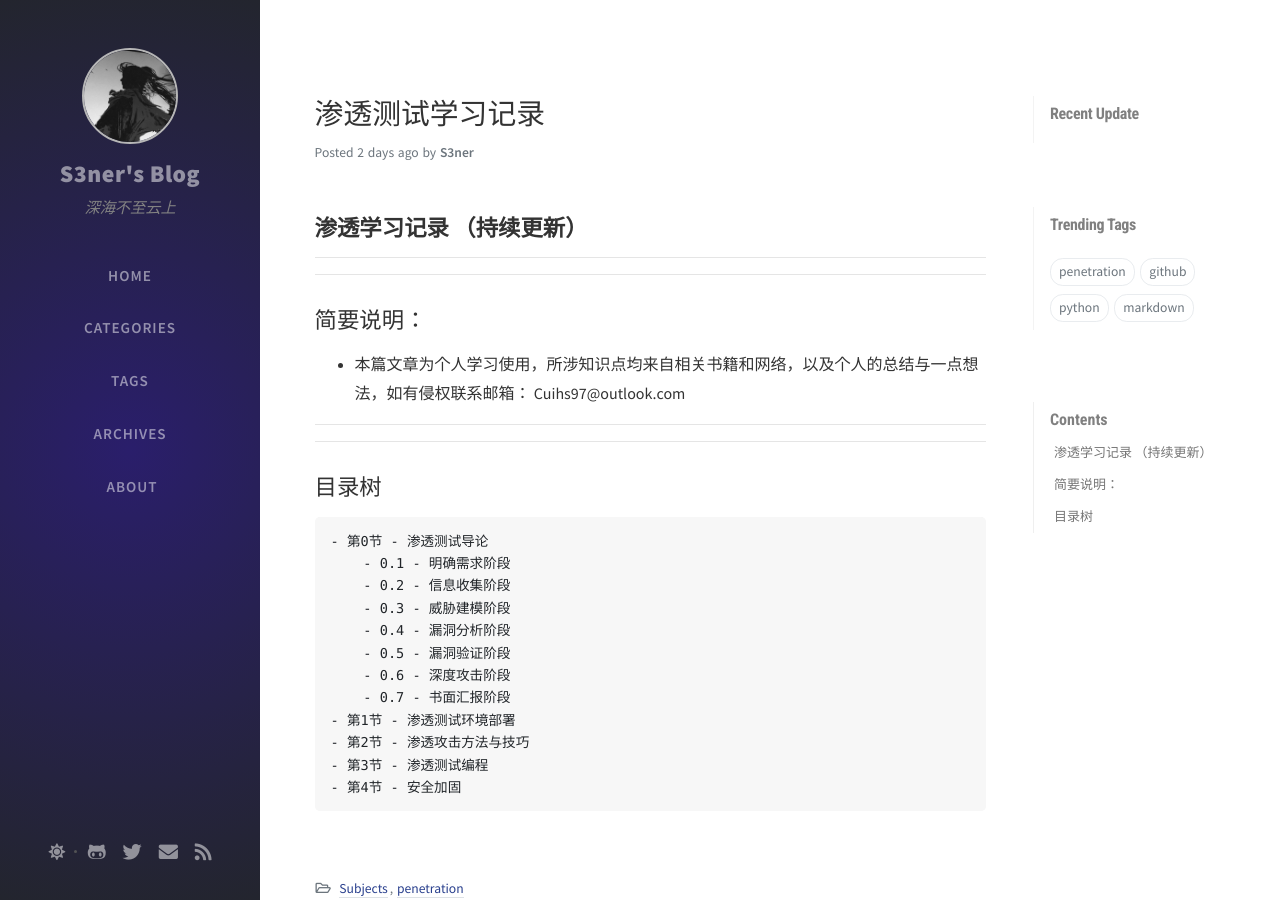
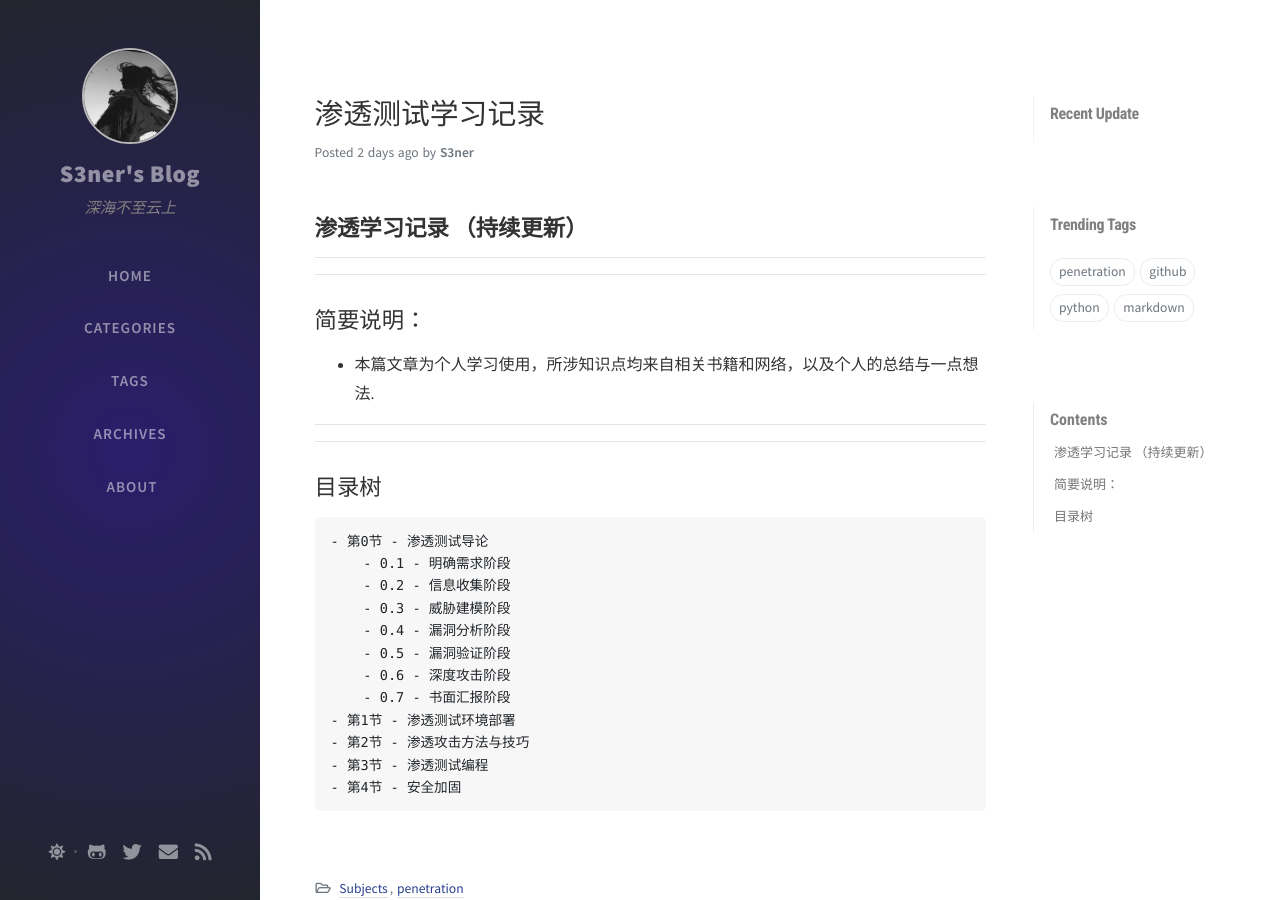
Before and after one commit to devisitem/legacy-blog, a Jekyll site: the page built from _posts/2020-07-11-渗透测试学习记录.md, in a window 1280 px wide and 900 px high. Built offline with Jekyll 4.4.1, drawn with Linux system fonts in a browser that asks for light colours; nearby versions of some CDN libraries; comment, search, counter and statistics services are not loaded.

Commit message:
Update 2020-07-11-渗透测试学习记录.md

```diff
--- a/_posts/2020-07-11-渗透测试学习记录.md
+++ b/_posts/2020-07-11-渗透测试学习记录.md
@@ -16,7 +16,7 @@ hide: false
 
 
 ## 简要说明：
-- 本篇文章为个人学习使用，所涉知识点均来自相关书籍和网络，以及个人的总结与一点想法，如有侵权联系邮箱： Cuihs97@outlook.com
+- 本篇文章为个人学习使用，所涉知识点均来自相关书籍和网络，以及个人的总结与一点想法.
 
 
 ---
```
